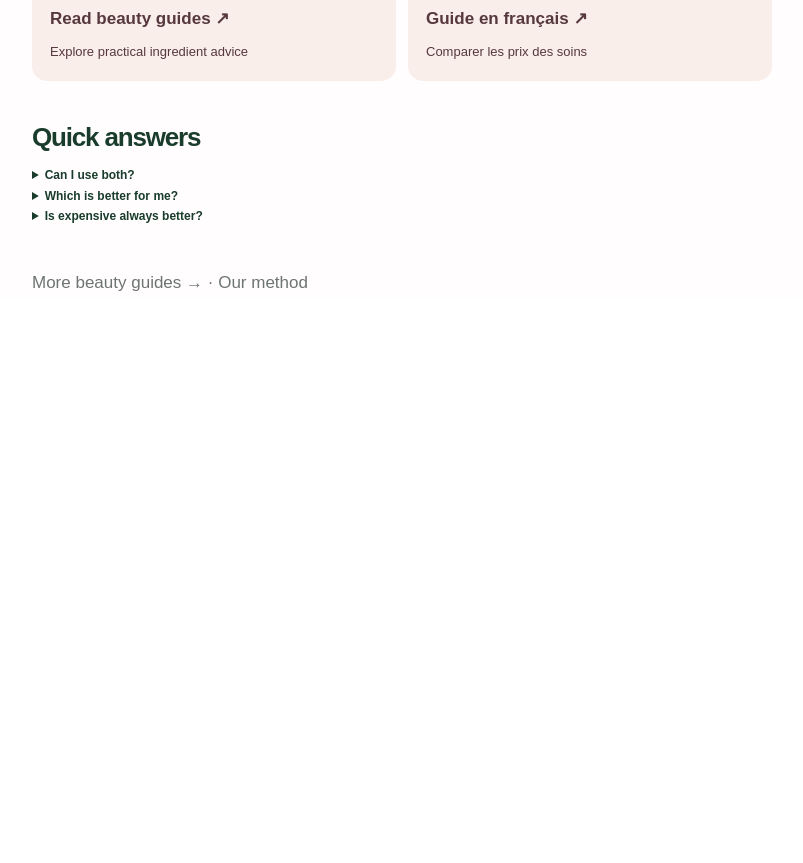
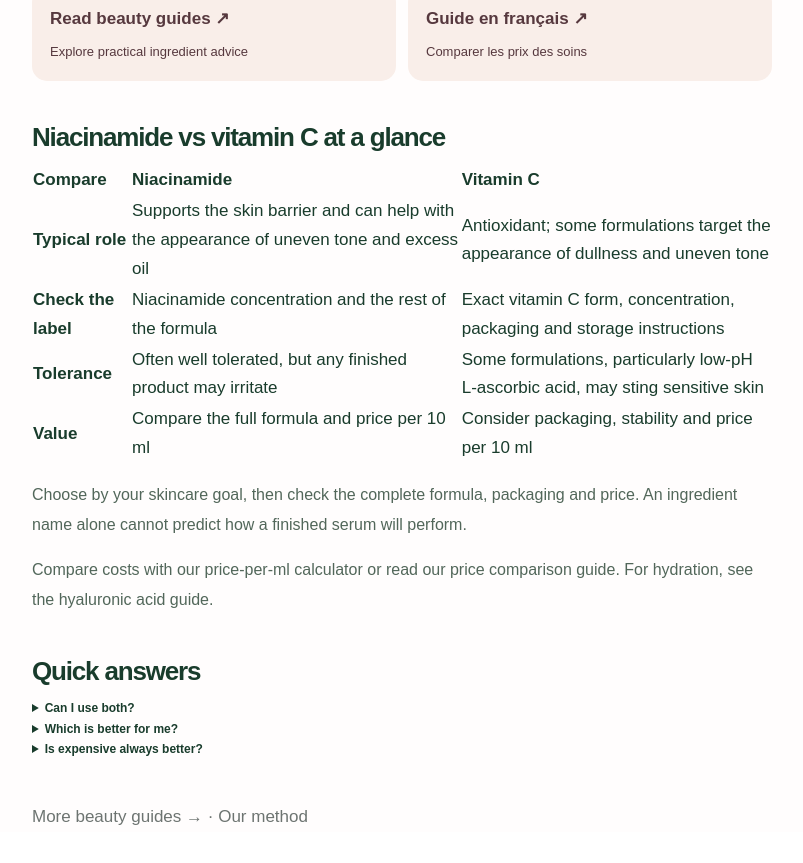
Before and after one commit to GhinwaFAKIH/buywise-ai, a Next.js app in the folder frontend/: page /niacinamide-vs-vitamin-c in a window 1280 px wide. Shown: the part 2121-2984 px from the top of the page, without its empty margins (238-1041 px from the left). Before the commit the page ends 2505 px from the top, so only its background shows below. Built offline with nearby package versions, Linux system fonts and the light colour scheme.

Commit message:
Add crawlable ingredient comparison table and related guide links

```diff
--- a/frontend/app/niacinamide-vs-vitamin-c/page.js
+++ b/frontend/app/niacinamide-vs-vitamin-c/page.js
@@ -21,6 +21,14 @@ export default function Page() {
       <h1>Niacinamide vs Vitamin C: Which Serum Fits Your Routine?</h1>
       <p className="guideIntro">Compare the benefits, explore your routine and check the price in seconds.</p>
       <IngredientInteractive />
+      <section aria-labelledby="ingredient-differences"><h2 id="ingredient-differences">Niacinamide vs vitamin C at a glance</h2>
+        <div style={{overflowX:"auto"}}><table style={{width:"100%",borderCollapse:"collapse",textAlign:"left"}}>
+          <thead><tr><th scope="col">Compare</th><th scope="col">Niacinamide</th><th scope="col">Vitamin C</th></tr></thead>
+          <tbody>{comparison.map(([topic,niacinamide,vitaminC])=><tr key={topic}><th scope="row">{topic}</th><td>{niacinamide}</td><td>{vitaminC}</td></tr>)}</tbody>
+        </table></div>
+        <p>Choose by your skincare goal, then check the complete formula, packaging and price. An ingredient name alone cannot predict how a finished serum will perform.</p>
+        <p>Compare costs with our <Link href="/calculator">price-per-ml calculator</Link> or read <Link href="/guides/how-to-compare-skincare-prices">our price comparison guide</Link>. For hydration, see <Link href="/guides/is-hyaluronic-acid-serum-worth-it">the hyaluronic acid guide</Link>.</p>
+      </section>
       <section><h2>Quick answers</h2><details><summary>Can I use both?</summary><p>Often yes, but introduce new products gradually and follow their directions.</p></details><details><summary>Which is better for me?</summary><p>Choose based on your skincare goal, tolerance and the full formula.</p></details><details><summary>Is expensive always better?</summary><p>No. Compare formulas and price per 10 ml.</p></details></section><p><Link href="/guides">More beauty guides →</Link> · <Link href="/methodology">Our method</Link></p>
     </article>
   </main>;
```
